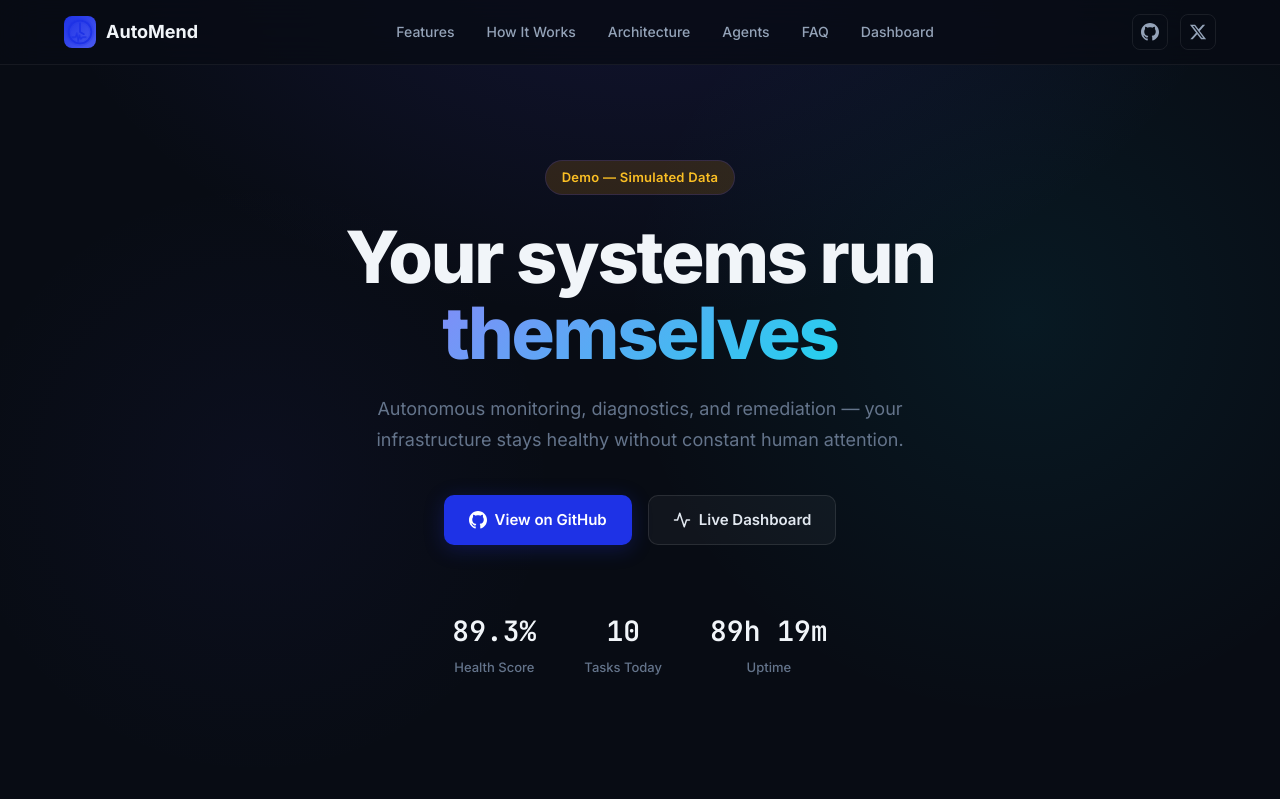
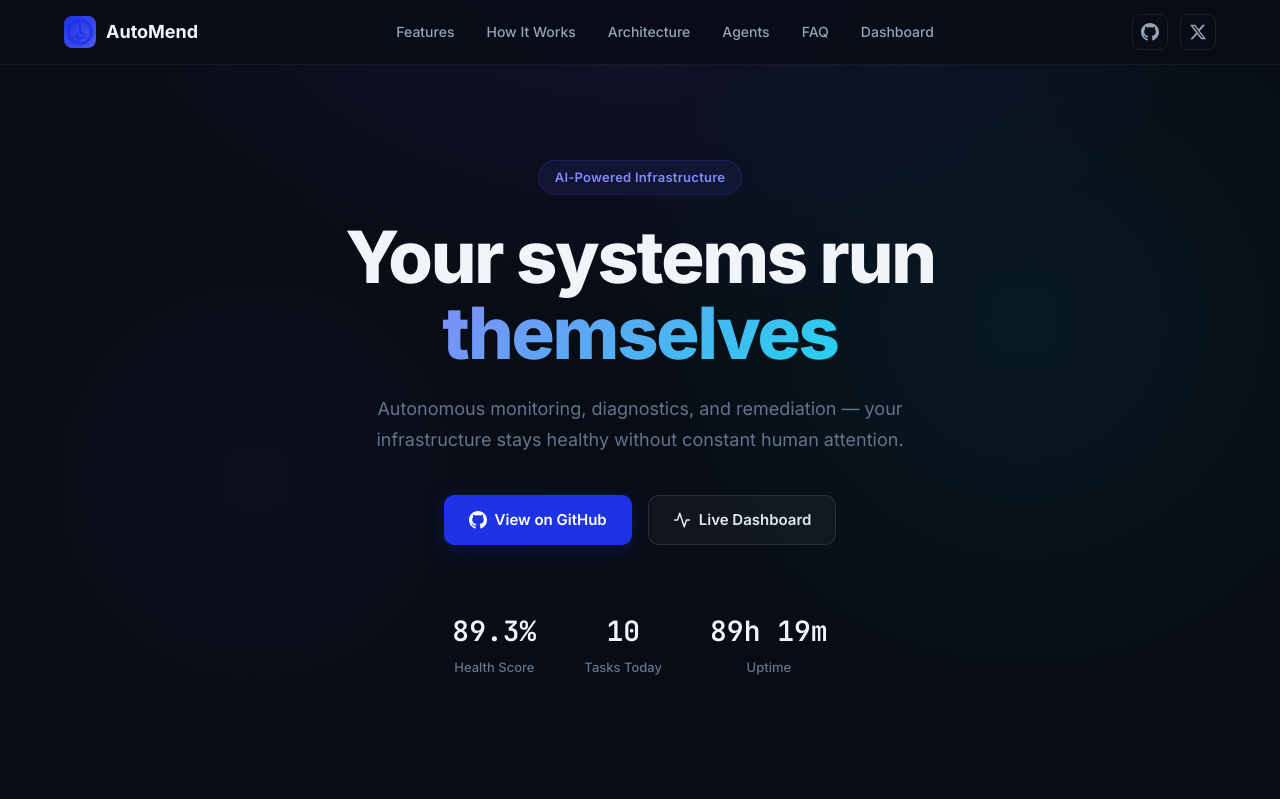
Before and after one commit to kenGucci/automatic-maintenance, a Flask app: page / in a window 1280 px wide; the page is wider, and only the part inside the window is pictured. Shown: the top 799 px of that part. Run offline with Flask 3, Linux system fonts and the light colour scheme; data that the repository does not hold is empty.

Commit message:
chore: remove demo badge from landing page, keep it clean

```diff
--- a/dashboard/templates/index.html
+++ b/dashboard/templates/index.html
@@ -71,7 +71,7 @@
   <section class="hero">
     <div class="hero-bg"></div>
     <div class="hero-content">
-      <div class="hero-badge" id="mode-badge">AI-Powered Infrastructure</div>
+      <div class="hero-badge">AI-Powered Infrastructure</div>
       <h1 class="hero-title">
         Your systems run<br/>
         <span class="gradient-text">themselves</span>
@@ -603,25 +603,11 @@ python3 dashboard/app.py</div>
   <script>
     async function loadHeroStats() {
       try {
-        const [modeRes, statsRes] = await Promise.all([
-          fetch('/api/mode'),
-          fetch('/api/overview')
-        ]);
-        const mode = await modeRes.json();
-        const data = await statsRes.json();
+        const res = await fetch('/api/overview');
+        const data = await res.json();
         document.getElementById('hero-health').textContent = data.system_health_score + '%';
         document.getElementById('hero-tasks').textContent = data.tasks_completed_today;
         document.getElementById('hero-uptime').textContent = data.uptime;
-        const badge = document.getElementById('mode-badge');
-        if (mode.mode === 'demo') {
-          badge.textContent = 'Demo — Simulated Data';
-          badge.style.background = 'rgba(245,158,11,0.15)';
-          badge.style.color = '#fbbf24';
-        } else {
-          badge.textContent = 'Live — Connected to Agent';
-          badge.style.background = 'rgba(34,197,94,0.15)';
-          badge.style.color = '#22c55e';
-        }
       } catch(e) {
         document.getElementById('hero-health').textContent = '--';
         document.getElementById('hero-tasks').textContent = '--';
```
